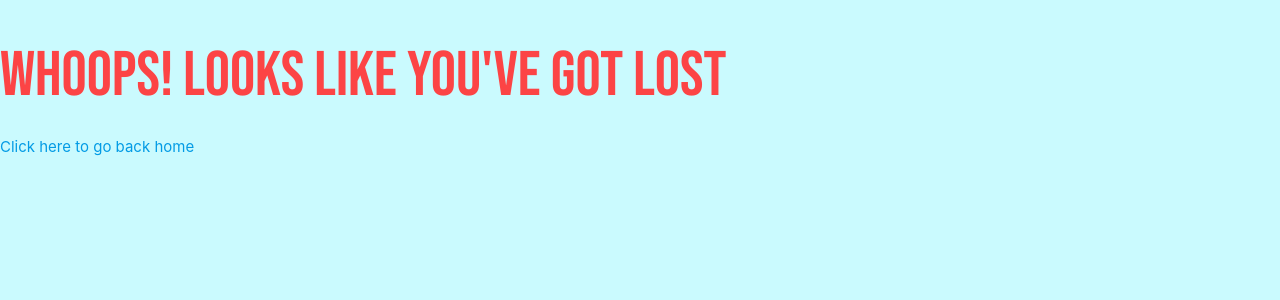
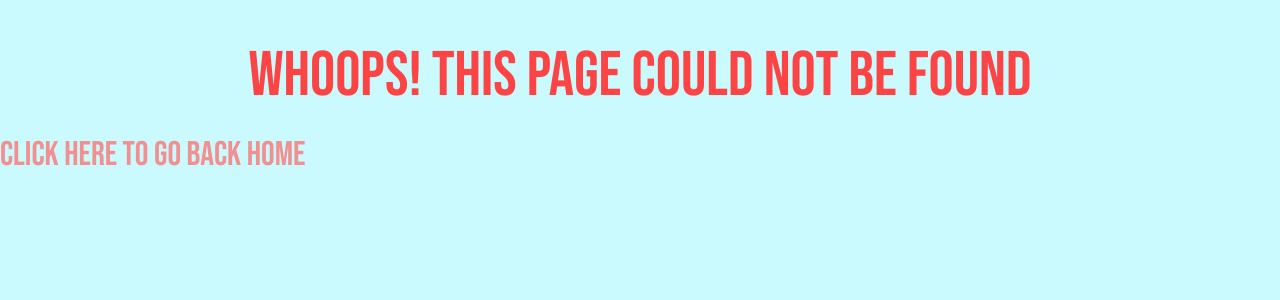
Before and after one commit to bethanyalicehall/ms3-recipe, a Flask app: template templates/404.html in a window 1280 px wide. Shown: the top 300 px of the page. Run offline with Flask 2, Linux system fonts and the light colour scheme; the template is opened without the code that fills it, so the values that code supplies are empty; some libraries are stand-ins or nearby versions.

Commit message:
Updated 404 page and added 500 page

```diff
--- a/run.py
+++ b/run.py
@@ -191,6 +191,11 @@ def get_specific_cuisines(cuisine_name):
 def not_found(error):
     return render_template("404.html", error=error)
 
+
+@app.errorhandler(500)
+def internal_error(error):
+    return render_template("500.html", error=error)
+
 # change debug to false below!
 
 
--- a/templates/404.html
+++ b/templates/404.html
@@ -14,12 +14,14 @@
         <link rel="preconnect" href="https://fonts.gstatic.com" crossorigin>
         <link href="https://fonts.googleapis.com/css2?family=Bebas+Neue&display=swap" rel="stylesheet">
     <link rel="stylesheet" href="{{ url_for('static', filename='css/style.css') }}" type="text/css">
-    <title>Error!</title>
+    <title>Page not found</title>
 </head>
 
 <body>
-<h1>Whoops! Looks like you've got lost</h1>
-<a href="{{ url_for('get_review') }}">Click here to go back home</a>
+<h1 class="center">Whoops! This page could not be found</h1>
+<h4>
+    <a href="{{ url_for('get_review') }}">Click here to go back home</a>
+</h4>
 </body>
 
 </html>
```
Also changed, not shown: templates/500.html (added).
